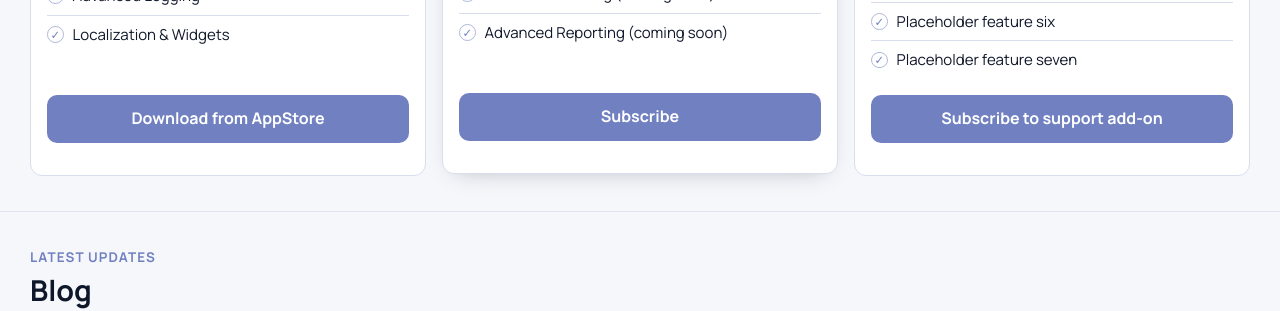
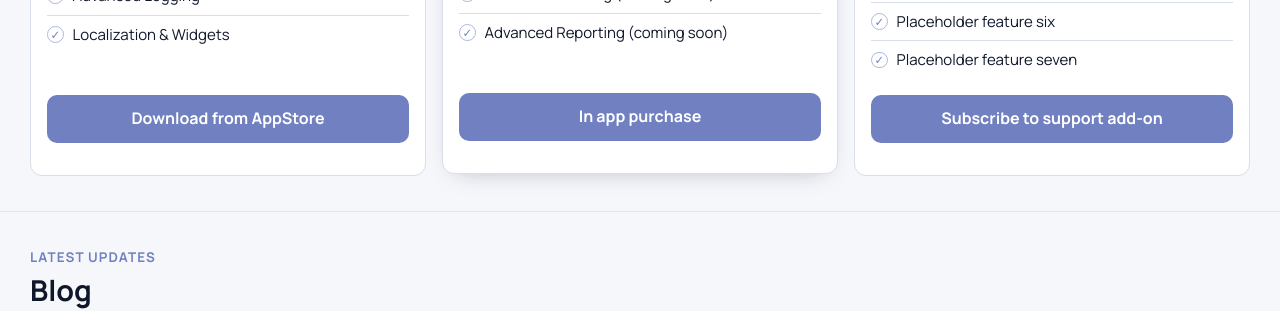
Before and after one commit to jonbrown21/abmwarranty, a Jekyll site: the page built from index.md, in a window 1280 px wide and 900 px high, scrolled down 4485 px. Shown: the part 155-466 px from the top of the window. Built offline with Jekyll 4.4.1, drawn with Linux system fonts in a browser that asks for light colours.

Commit message:
feat: set featured pricing CTA to App Store in-app purchase

```diff
--- a/_includes/sections/pricing.html
+++ b/_includes/sections/pricing.html
@@ -35,7 +35,7 @@
           <li><span class="feature-check" aria-hidden="true">✓</span>Advanced Filtering (coming soon)</li>
           <li><span class="feature-check" aria-hidden="true">✓</span>Advanced Reporting (coming soon)</li>
         </ul>
-        <p class="abm-cta-row"><a class="abm-btn full-width" href="/subscribe" target="_blank" rel="noopener noreferrer" aria-label="Subscribe to MSP / Consultancy plan">Subscribe</a></p>
+        <p class="abm-cta-row"><a class="abm-btn full-width" href="https://apps.apple.com/app/abm-warranty/id6755319278" target="_blank" rel="noopener noreferrer" aria-label="Buy MSP / Consultancy plan on the App Store">In app purchase</a></p>
       </article>
 
       <article class="abm-card pricing-card">
```
